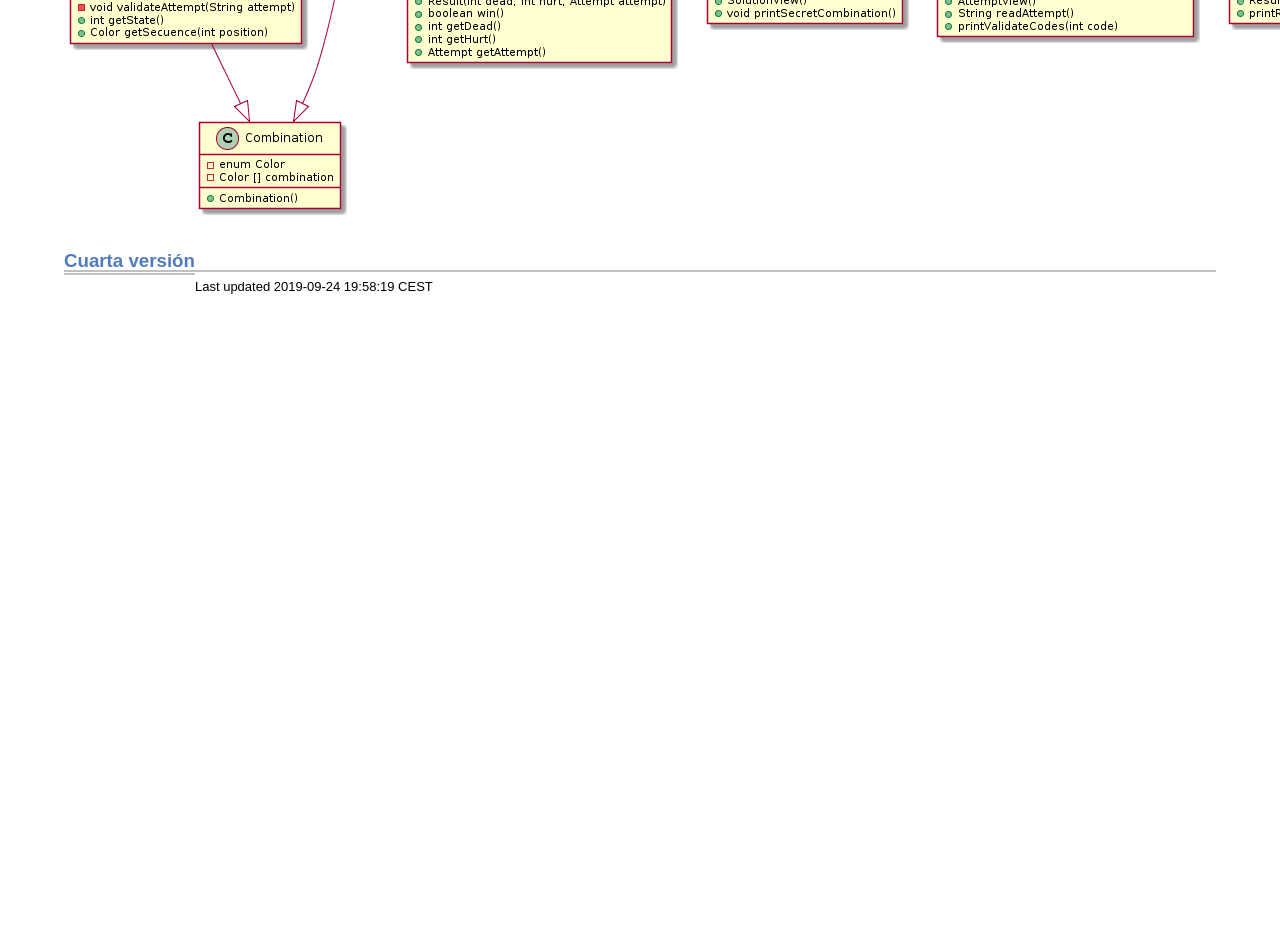
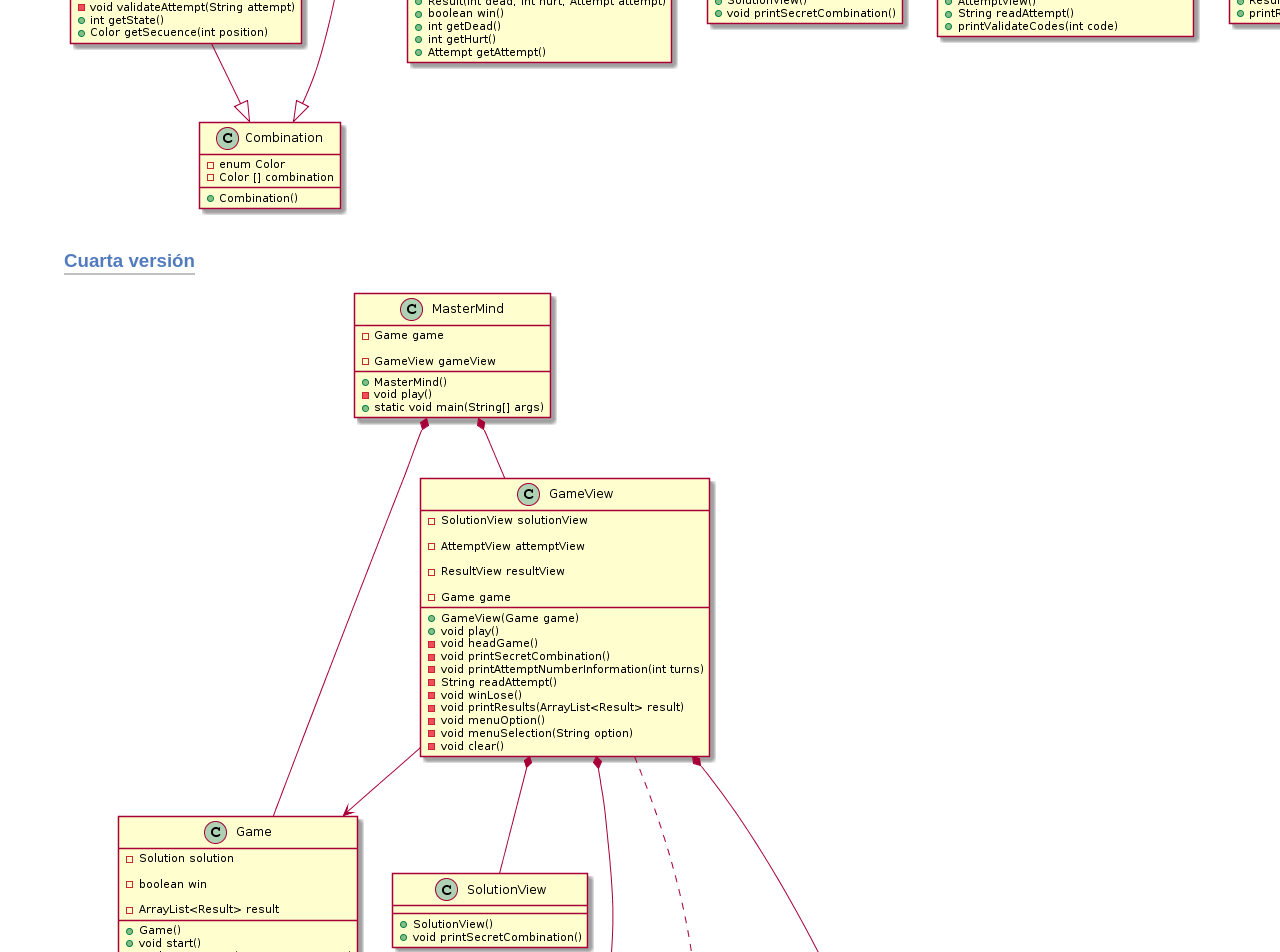
Before and after one commit to alu0100819847/MasterMind, a plain HTML site: page docs/index.html in a window 1280 px wide. Shown: the part 2088-3040 px from the top of the page. Before the commit the page ends 2388 px from the top, so only its background shows below. Drawn offline with Linux system fonts and the light colour scheme.

Commit message:
Updatind docs

```diff
--- a/docs/index.html
+++ b/docs/index.html
@@ -800,6 +800,9 @@ En el método turn() de la clase game, se definía un array "winCondition" que f
 </div>
 <div class="sect2">
 <h3 id="_cuarta_versión">Cuarta versión</h3>
+<div class="paragraph"><p><span class="image">
+<img src="img/uml_4.png" alt="uml 4" />
+</span></p></div>
 </div>
 </div>
 </div>
@@ -807,7 +810,7 @@ En el método turn() de la clase game, se definía un array "winCondition" que f
 <div id="footnotes"><hr /></div>
 <div id="footer">
 <div id="footer-text">
-Last updated 2019-09-24 19:58:19 CEST
+Last updated 2019-09-24 20:41:27 CEST
 </div>
 </div>
 </body>
```
